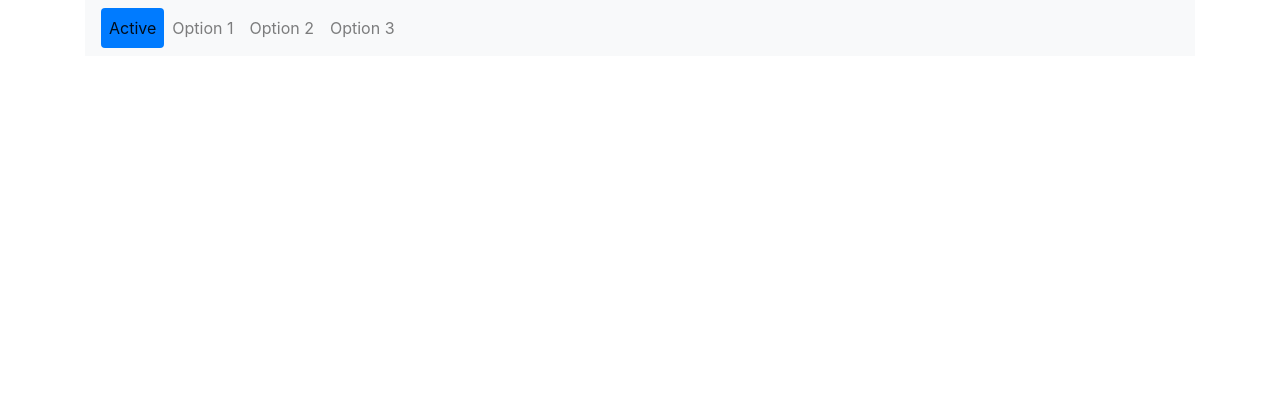
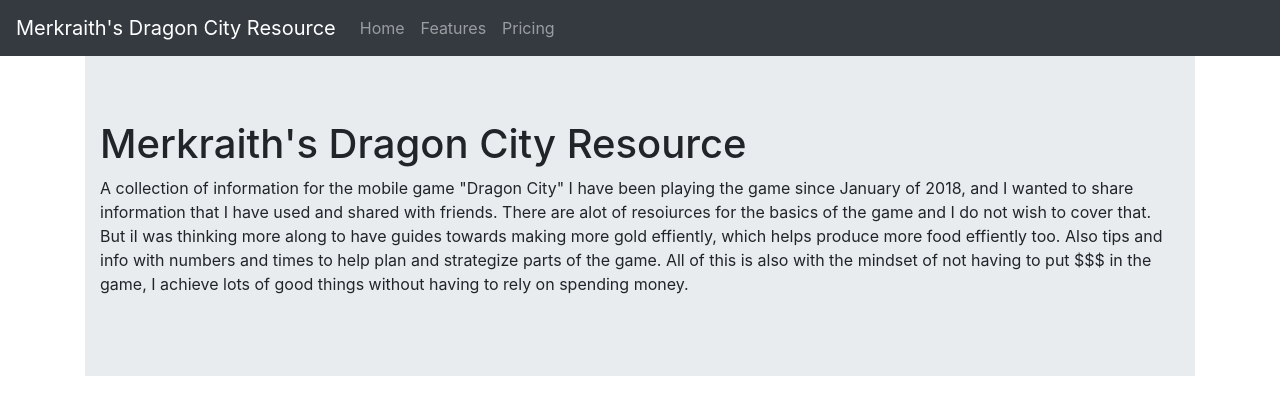
Before and after one commit to Merkraith/Dragon-City-Resource, a React (Create React App) app: page / in a window 1280 px wide. Shown: the top 414 px of the page. Built offline with nearby package versions, Linux system fonts and the light colour scheme.

Commit message:
edits to navbar component

```diff
--- a/src/App.js
+++ b/src/App.js
@@ -1,13 +1,14 @@
 import React from 'react';
 import Navbar from './components/Navbar.js';
+import Jumbotron from './components/Jumbotron.js';
 import './App.css';
 
 function App() {
   return (
-      <div>
-        <Navbar />
-
-      </div>
+    <div>
+      <Navbar />
+      <Jumbotron />
+    </div>
   );
 }
 
--- a/src/components/Jumbotron.js
+++ b/src/components/Jumbotron.js
@@ -1,9 +1,11 @@
 import React from "react";
-import Container from 'react-bootstrap/Container'
+import Jumbotron from 'react-bootstrap/Jumbotron';
+import Container from 'react-bootstrap/Container';
 
-function Jumbotron() {
+function Introduction() {
     return (
         <div>
+            <Container>
             <Jumbotron fluid>
                 <Container>
                     <h1>Merkraith's Dragon City Resource</h1>
@@ -12,8 +14,9 @@
                     </p>
                 </Container>
             </Jumbotron>
+            </Container>
         </div>
     );
 }
 
-export default Jumbotron;
+export default Introduction;
--- a/src/components/navbar.js
+++ b/src/components/navbar.js
@@ -1,14 +1,12 @@
 import React from "react";
-import Nav from 'react-bootstrap/Nav'
-import Navbar from 'react-bootstrap/Navbar'
-import Container from 'react-bootstrap/Container'
+import Nav from 'react-bootstrap/Nav';
+import Navbar from 'react-bootstrap/Navbar';
 
 
 function TopNavbar() {
     return (
         <div>
-            <Container>
-                <Navbar expand="lg" variant="light" bg="light">
+                {/* <Navbar expand="lg" variant="light" bg="light">
                     <Nav variant="pills" defaultActiveKey="/home">
                         <Nav.Item>
                             <Nav.Link href="/home">Active</Nav.Link>
@@ -23,8 +21,15 @@
                             <Nav.Link eventKey="link-3">Option 3</Nav.Link>
                         </Nav.Item>
                     </Nav>
+                </Navbar> */}
+                <Navbar bg="dark" variant="dark">
+                    <Navbar.Brand href="#home">Merkraith's Dragon City Resource</Navbar.Brand>
+                    <Nav className="mr-auto">
+                        <Nav.Link href="#home">Home</Nav.Link>
+                        <Nav.Link href="#features">Features</Nav.Link>
+                        <Nav.Link href="#pricing">Pricing</Nav.Link>
+                    </Nav>
                 </Navbar>
-            </Container>
         </div>
     );
 }
```
Also changed, not shown: 1 other file (tests, documents, lock files or other folders).
